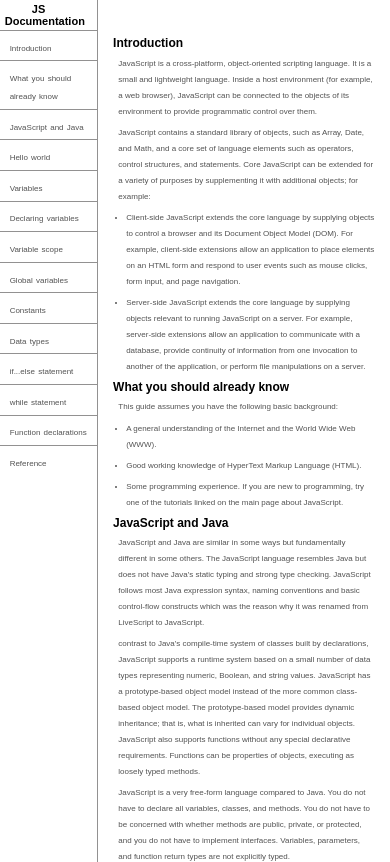
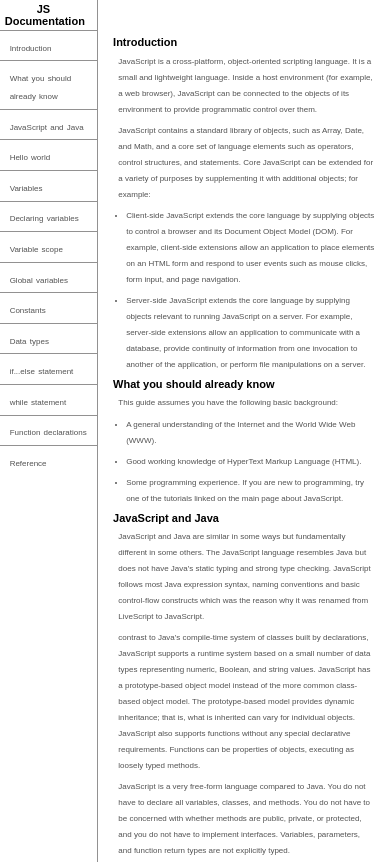
Before and after one commit to adebisititi/tableOfContent, a plain HTML site: page index.html in a window 390 px wide. Shown: the top 862 px of the page. Drawn offline with Linux system fonts and the light colour scheme.

Commit message:
fifth commit

```diff
--- a/style.css
+++ b/style.css
@@ -118,7 +118,7 @@ main{
         header h2 {
             font-size: 11px;
             padding: 3% 5%;
-            width: 80%;
+            width: 90%;
             text-align: center;
         }
 
@@ -161,7 +161,7 @@ main{
         #while h2,
         #Function h2,
         #Reference h2 {
-            font-size: 12px;
+            font-size: 11px;
             margin-top: 2%;
             margin-bottom: 2%;
         }
```
